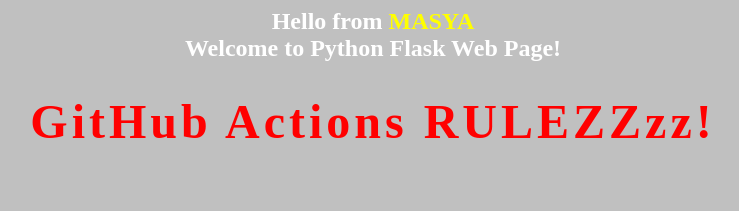
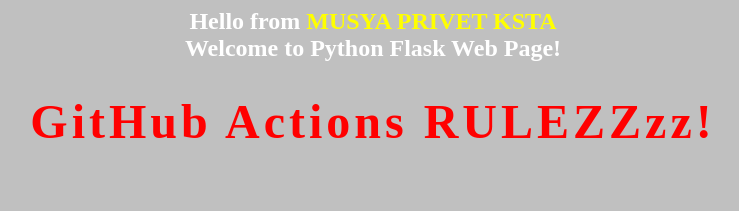
Before and after one commit to ttmje/test, a plain HTML site: page templates/index.html in a window 1280 px wide. Shown: the whole page, without its empty margins (267-1006 px from the left). Drawn offline with Linux system fonts and the light colour scheme.

Commit message:
added musya

```diff
--- a/templates/index.html
+++ b/templates/index.html
@@ -19,7 +19,7 @@ setTimeout('Elastic()',100)
 </SCRIPT>
 <BODY  bgcolor=silver  onLoad=Elastic()>
 <CENTER>
-<font color="white"><h2>Hello from <font color="yellow">MASYA</font><br>
+<font color="white"><h2>Hello from <font color="yellow">MUSYA PRIVET KSTA</font><br>
 Welcome to Python Flask Web Page!
 <font color="red"><H1 ID="elastic" ALIGN="Center">GitHub Actions RULEZZzz!</H1>
 <br>
```
